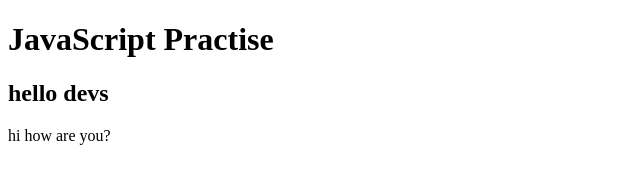
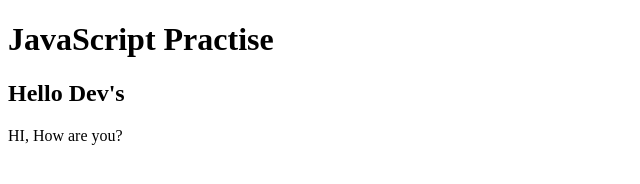
Before and after one commit to BSRINU1996/Js_React, a plain HTML site: page index.html in a window 1280 px wide. Shown: the full height of the page, 0-640 px from the left. Drawn offline with Linux system fonts and the light colour scheme.

Commit message:
17 NovPratice started

```diff
--- a/index.html
+++ b/index.html
@@ -9,8 +9,8 @@
 <body>
     <script></script>
     <h1>JavaScript Practise</h1>
-    <h2>hello devs</h2>
-    <p>hi how are you?</p>
-    <script src="16Nov.js"></script>
+    <h2>Hello Dev's</h2>
+    <p>HI, How are you?</p>
+    <script src="index.js"></script>
 </body>
 </html>
--- a/index.js
+++ b/index.js
@@ -120,6 +120,6 @@ for(var i = 1 ; i<= 12 ; i++){
 
 //
 
-
+console.log("Alerat shoul be working")
 alert("test")
 alert("test")
```
